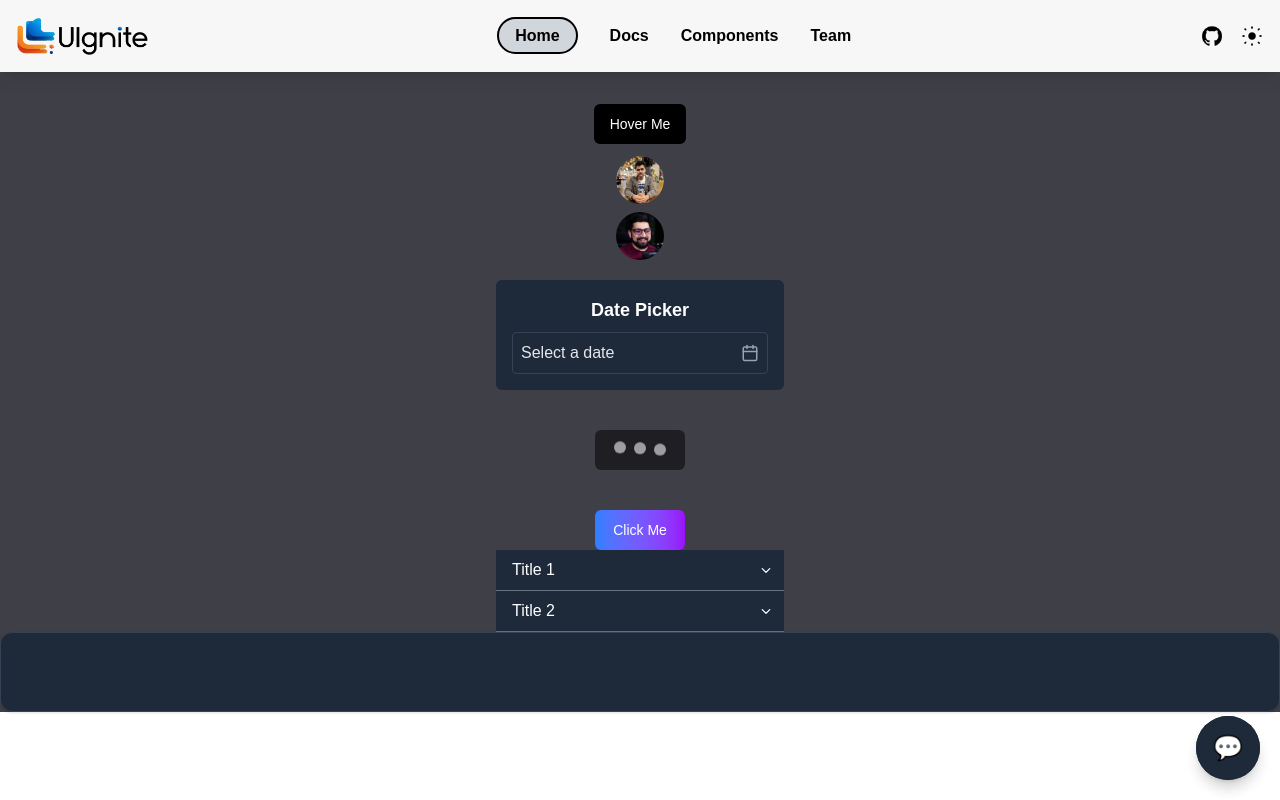
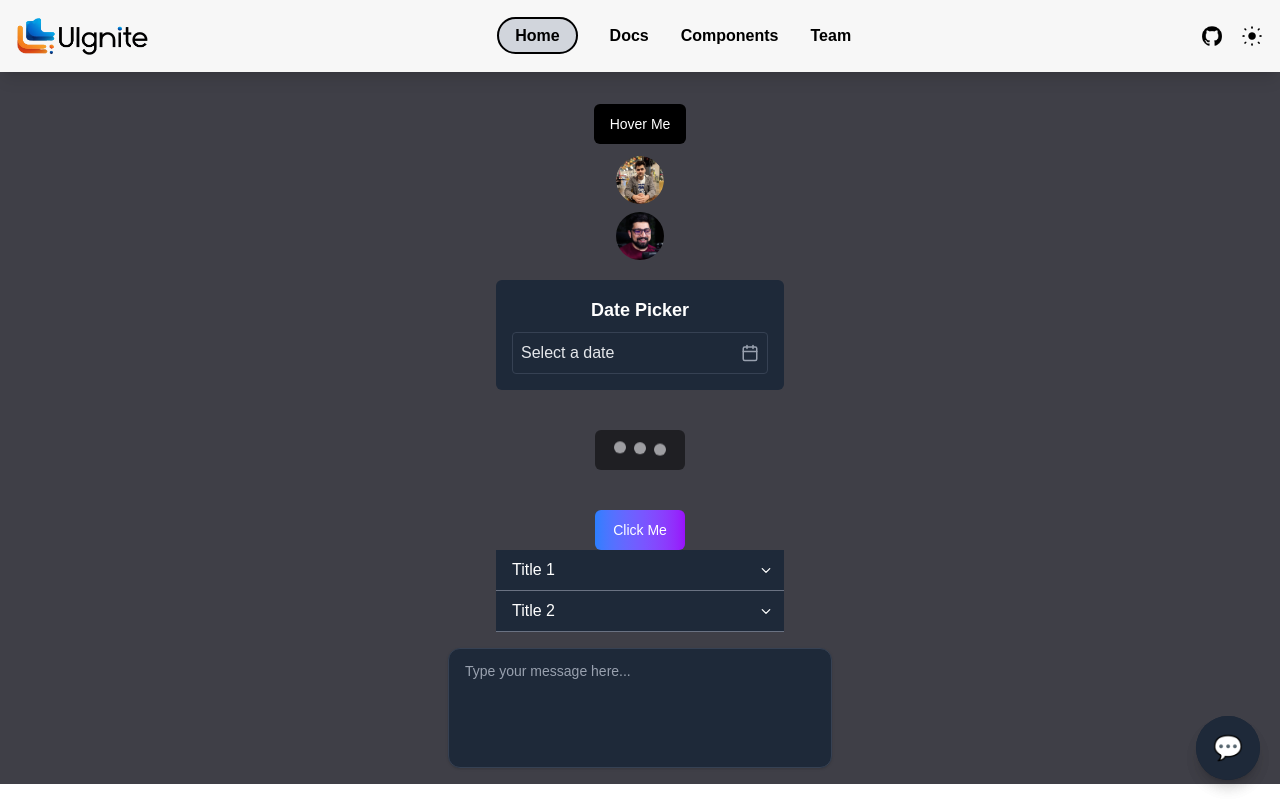
Before and after one commit to UIgnite/UIgnite, a React (Vite) app: page /components in a window 1280 px wide. Built offline with nearby package versions, Linux system fonts and the light colour scheme; a web font is replaced by a local one.

Commit message:
feat:textarea refined

```diff
--- a/src/components/Textarea.jsx
+++ b/src/components/Textarea.jsx
@@ -1,5 +1,5 @@
 import React from "react";
-import { cn } from "../utils/lib"; // Ensure you have the cn utility
+import { cn } from "../utils/lib";
 
 export const Textarea = ({ className, ...props }) => {
   return (
--- a/src/pages/Components.jsx
+++ b/src/pages/Components.jsx
@@ -96,7 +96,9 @@ const Components = () => {
           alt={"/hitesh-sir.png"}
         ></MessageBot>
 
-        <Textarea></Textarea>
+        <Textarea
+        placeholder="Type your message here..."
+        className="w-96 h-30 max-w-full my-4"></Textarea>
       </div>
     </>
   );
```
Also changed, not shown: 1 other file (tests, documents, lock files or other folders).
